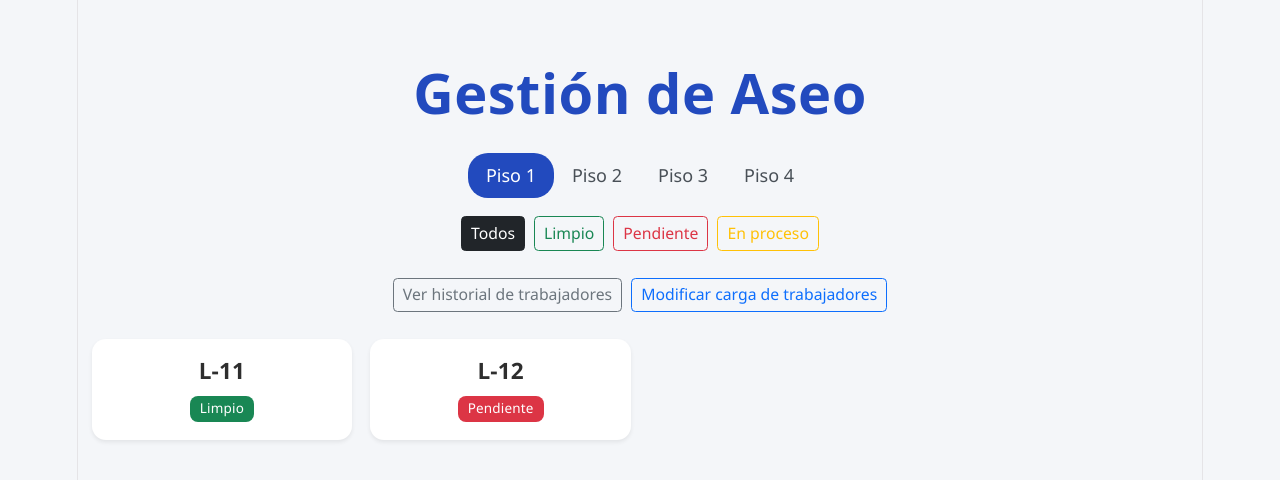
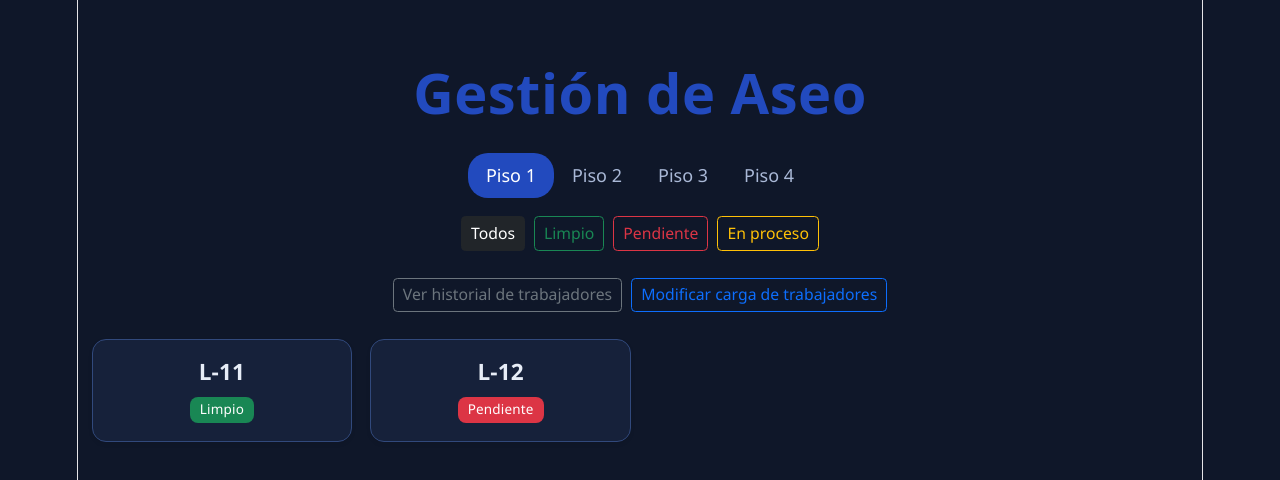
Before and after one commit to benjaminanv/Gestion_Aseo, a React (Vite) app: page / in a window 1280 px wide. Shown: the top 480 px of the page. Built offline with nearby package versions, Linux system fonts and the light colour scheme.

Commit message:
actualizacion de colores

```diff
--- a/src/index.css
+++ b/src/index.css
@@ -138,8 +138,8 @@ code {
   bottom: 130%;
   left: 50%;
   transform: translateX(-50%) translateY(5px);
-  background-color: #212529;
-  color: white;
+  background-color: #3a6ff0;
+  color: #ffffff;
   padding: 8px 12px;
   border-radius: 8px;
   font-size: 0.8rem;
@@ -168,7 +168,8 @@ code {
 }
 
 body {
-  background-color: #f4f6f9;
+  background-color: #0f1729;
+  color: #d7e2f2;
   font-family: 'Segoe UI', system-ui, sans-serif;
 }
 
@@ -179,7 +180,8 @@ body {
 }
 
 .card-sala {
-  border: none;
+  background-color: #16213a;
+  border: 1px solid #31497c;
   border-radius: 14px;
   transition: transform 0.15s ease, box-shadow 0.15s ease;
   cursor: pointer;
@@ -187,12 +189,12 @@ body {
 
 .card-sala:hover {
   transform: translateY(-4px);
-  box-shadow: 0 10px 20px rgba(0, 0, 0, 0.1) !important;
+  box-shadow: 0 10px 20px rgba(0, 0, 0, 0.4) !important;
 }
 
 .card-sala .card-title {
   font-weight: 700;
-  color: #2e2e2e;
+  color: #e7edf7;
 }
 
 .badge {
@@ -204,7 +206,7 @@ body {
 .nav-pills .nav-link {
   border-radius: 20px;
   font-weight: 500;
-  color: #495057;
+  color: #a9b8d6;
 }
 
 .nav-pills .nav-link.active {
@@ -213,13 +215,23 @@ body {
 
 .modal-content {
   border-radius: 16px;
-  border: none;
+  border: 1px solid #223357;
+  background-color: #16213a;
+  color: #d7e2f2;
+}
+
+.modal-title {
+  color: #e7edf7;
+}
+
+.btn-close {
+  filter: invert(1) grayscale(100%);
 }
 
 .modal-header {
-  border-bottom: 1px solid #eee;
+  border-bottom: 1px solid #223357;
 }
 
 .modal-footer {
-  border-top: 1px solid #eee;
+  border-top: 1px solid #223357;
 }
```
